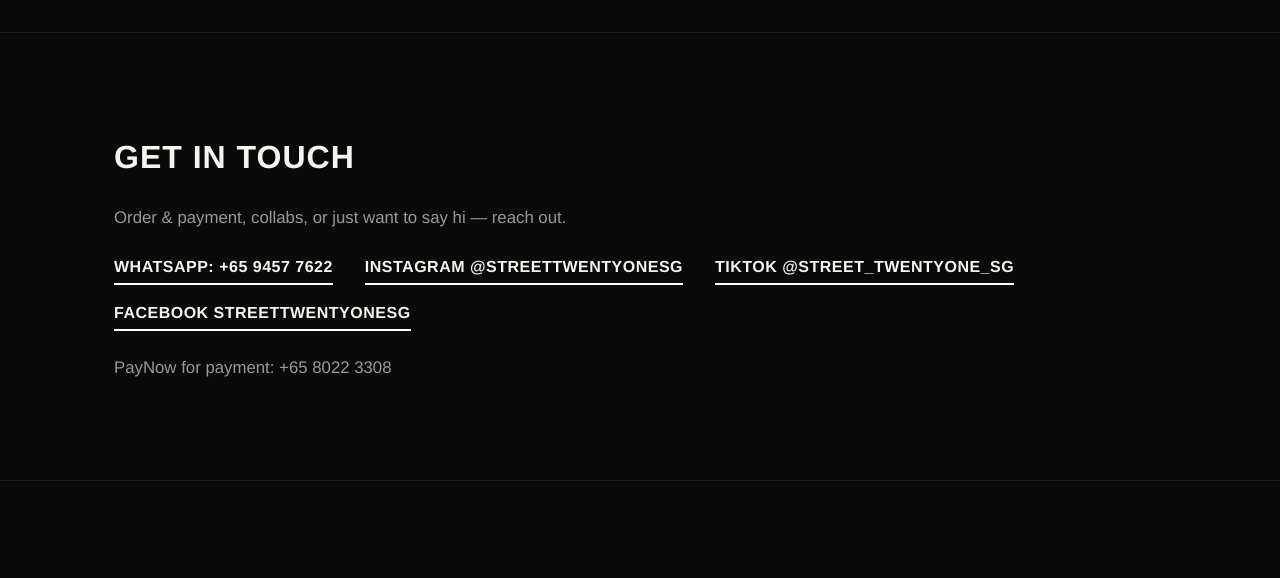
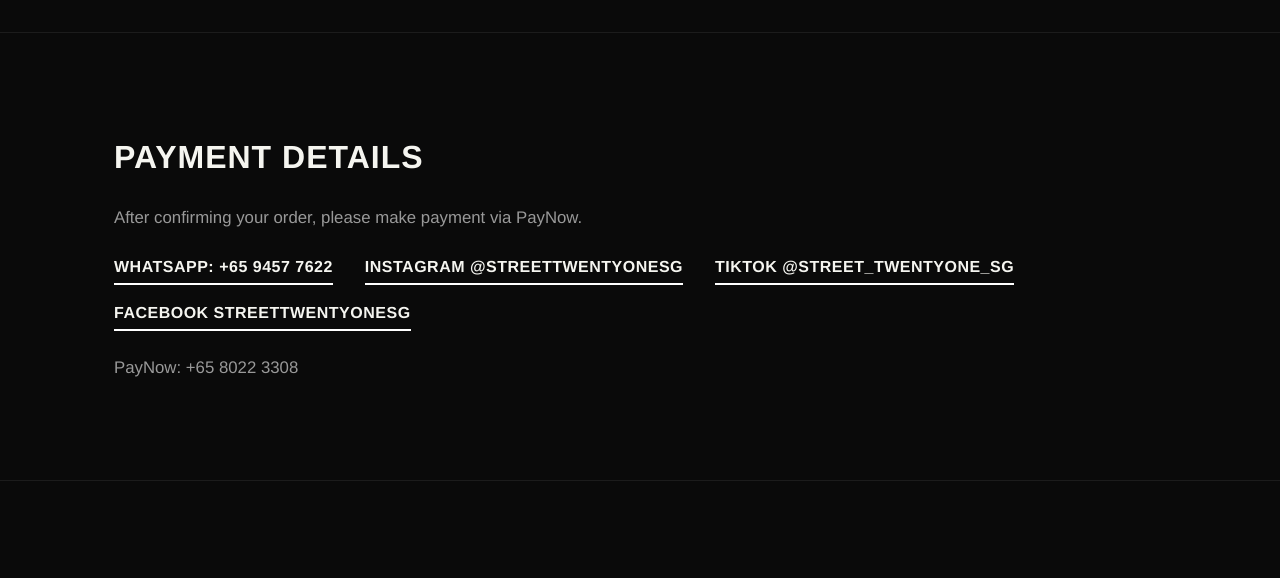
Before and after one commit to mohdkhairulnazribmk-png/Street21sg, a website: page index.html in a window 1280 px wide. Shown: the part 3360-3938 px from the top of the page. Drawn offline with Linux system fonts and the light colour scheme.

Commit message:
Rename Get In Touch to Payment Details with confirm-order-then-pay messaging

```diff
--- a/index.html
+++ b/index.html
@@ -229,15 +229,15 @@
 
 <section id="contact" class="contact">
   <div class="section-inner">
-    <h2>GET IN TOUCH</h2>
-    <p>Order &amp; payment, collabs, or just want to say hi — reach out.</p>
+    <h2>PAYMENT DETAILS</h2>
+    <p>After confirming your order, please make payment via PayNow.</p>
     <div class="contact-links">
       <a href="https://wa.me/6594577622" target="_blank" rel="noopener">WhatsApp: +65 9457 7622</a>
       <a href="https://instagram.com/streettwentyonesg" target="_blank" rel="noopener">Instagram @streettwentyonesg</a>
       <a href="https://www.tiktok.com/@street_twentyone_sg" target="_blank" rel="noopener">TikTok @street_twentyone_sg</a>
       <a href="https://facebook.com/StreetTwentyOneSG" target="_blank" rel="noopener">Facebook StreetTwentyOneSG</a>
     </div>
-    <p class="paynow-note">PayNow for payment: +65 8022 3308</p>
+    <p class="paynow-note">PayNow: +65 8022 3308</p>
   </div>
 </section>
 
```
